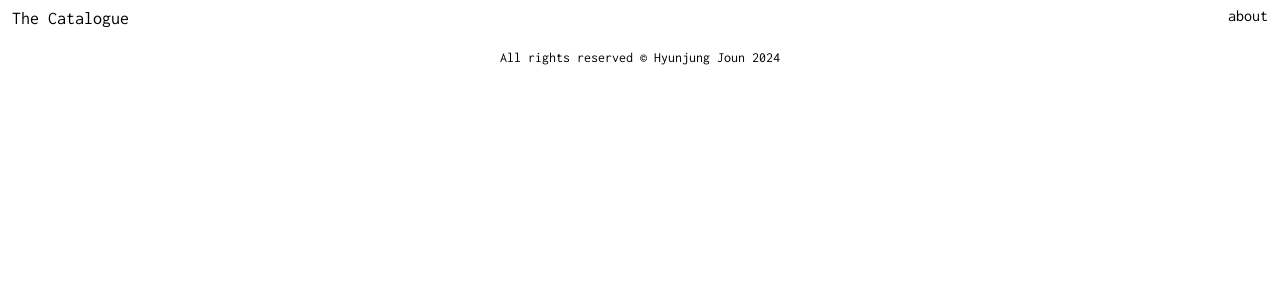
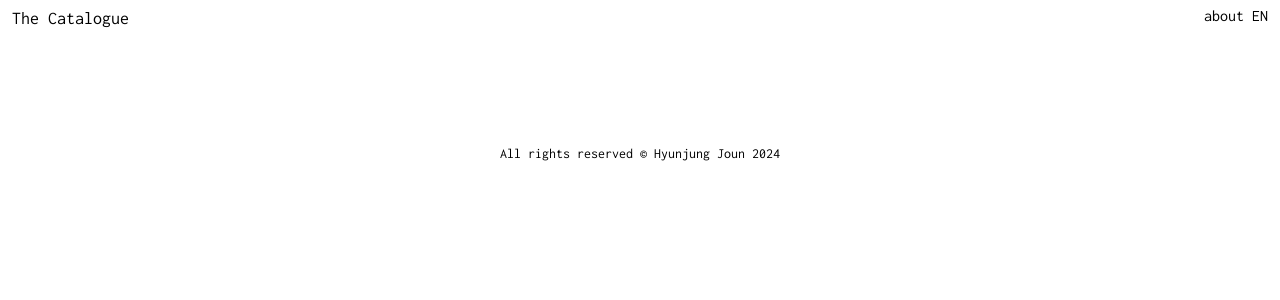
Before and after one commit to urbanscratcher/project-the-catalogue, a Next.js app: page /projects/1 in a window 1280 px wide. Shown: the top 300 px of the page. Built offline with nearby package versions, Linux system fonts and the light colour scheme; no server answers.

Commit message:
language context

```diff
--- a/package.json
+++ b/package.json
@@ -9,6 +9,7 @@
     "lint": "next lint"
   },
   "dependencies": {
+    "@tailwindcss/typography": "^0.5.13",
     "next": "14.1.0",
     "react": "^18",
     "react-dom": "^18",
--- a/src/app/globals.css
+++ b/src/app/globals.css
@@ -6,4 +6,12 @@
   html {
     @apply font-mono;
   }
+
+  .markdown h1 {
+    @apply break-words text-6xl text-right font-normal;
+  }
+
+  .markdown h2 {
+    @apply text-2xl;
+  }
 }
--- a/src/app/layout.tsx
+++ b/src/app/layout.tsx
@@ -1,8 +1,9 @@
 import type { Metadata } from "next";
 import { Inconsolata, Inter } from "next/font/google";
 import "./globals.css";
-import Header from "@/components/Header";
-import Footer from "@/components/Footer";
+import Header from "../components/Header";
+import Footer from "../components/Footer";
+import LanguageProvider from "@/context/LanguageContext";
 
 const inconsolata = Inconsolata({ subsets: ["latin"] });
 
@@ -19,9 +20,11 @@ export default function RootLayout({
   return (
     <html lang="en">
       <body className={inconsolata.className}>
-        <Header />
-        <main className="container mx-auto">{children}</main>
-        <Footer />
+        <LanguageProvider>
+          <Header />
+          <main className="container mx-auto">{children}</main>
+          <Footer />
+        </LanguageProvider>
       </body>
     </html>
   );
--- a/src/app/page.tsx
+++ b/src/app/page.tsx
@@ -20,31 +20,43 @@ export default function Home() {
   return (
     <>
       {projects.length > 0 ? (
-        <div className="mt-12 max-wlg mx-auto grid gap-6 lg:grids-cols-2 lg:grid-cols-2 lg:max-w-none">
-          {" "}
-          <ol className="flex flex-col gap-5">
+        <div className="py-12 max-w-lg mx-auto grid gap-12 lg:grid-cols-[420px_auto] lg:max-w-none">
+          <ol className="flex flex-col gap-5 break-words whitespace-pre-wrap">
             {projects.map((post: any, i) => (
               <li key={post.id}>
                 <div className="flex flex-col">
                   <p className="font-bold leading-6 tracking-wide">
-                    <a
-                      href={`http://${post?.link}`}
+                    <Link
+                      href={
+                        post?.github
+                          ? `/projects/${post.github.split("/")[4]}`
+                          : ""
+                      }
                       className="hover:underline"
-                      target="_blank"
+                      target="_self"
                     >
                       {String.fromCharCode(64 + i + 1)}.{" "}
                       {post.title.toUpperCase()}
+                    </Link>
+                    <span> </span>
+                    <a
+                      className="text-sm underline underline-offset-2 hover:no-underline"
+                      href={`${post?.link}`}
+                      target="_blank"
+                    >
+                      site
                     </a>
-                    <span className="text-gray-700 font-normal tracking-normal">
-                      &nbsp;&nbsp;{post.description}&nbsp;
-                    </span>
+                    <span> </span>
                     <a
-                      className="text-sm hover:underline"
+                      className="text-sm underline underline-offset-2 hover:no-underline"
                       href={`${post?.github}`}
                       target="_blank"
                     >
-                      source
+                      github
                     </a>
+                    <span className="font-normal tracking-normal">
+                      &nbsp;&nbsp;{post.description}&nbsp;
+                    </span>
                   </p>
 
                   <div className="border-t border-gray-800 p-1 my-1  text-xs flex justify-between">
@@ -66,9 +78,11 @@ export default function Home() {
             ))}
           </ol>
           {/* list display */}
+          <ol className="grid lg:grid-cols-3 gap-0">
             {projects.map((post: any, i) => (
+              <li key={post.id} className="py-2 px-4">
                 <Link
-              key={post.id}
+                  className="w-fit"
                   href={
                     post?.github ? `/projects/${post.github.split("/")[4]}` : ""
                   }
@@ -76,16 +90,21 @@ export default function Home() {
                   <p className="font-bold text-2xl">
                     {String.fromCharCode(64 + i + 1)}.
                   </p>
-              {post?.cover && (
+                  {post?.cover?.url ? (
                     <Image
                       src={post.cover.url}
                       alt={post.title}
                       width={200}
                       height={0}
+                      className="object-cover"
                     />
+                  ) : (
+                    <p>{post.title}</p>
                   )}
                 </Link>
+              </li>
             ))}
+          </ol>
         </div>
       ) : (
         <p>loading...</p>
--- a/src/app/projects/[slug]/page.tsx
+++ b/src/app/projects/[slug]/page.tsx
@@ -3,7 +3,7 @@ import { useEffect, useState } from "react";
 import Markdown from "react-markdown";
 
 function Page({ params }: { params: { slug: string } }) {
-  const [url, setUrl] = useState("");
+  const [text, setText] = useState("");
   const slug = params.slug;
 
   useEffect(() => {
@@ -11,14 +11,15 @@ function Page({ params }: { params: { slug: string } }) {
     fetch(url)
       .then((res) => res.text())
       .then((t) => {
-        setUrl(t);
+        console.log(t);
+        setText(t);
       });
   }, [slug]);
 
   return (
-    <>
-      <Markdown>{url}</Markdown>
-    </>
+    <section className="markdown prose max-w-xl mx-auto py-12">
+      <Markdown>{text}</Markdown>
+    </section>
   );
 }
 
--- a/src/components/Header.tsx
+++ b/src/components/Header.tsx
@@ -1,14 +1,18 @@
 import Link from "next/link";
+import LanguageBtn from "./LanguageBtn";
 
 function Header() {
   return (
-    <header className="flex px-3 text-center justify-between py-1">
-      <Link className="text-lg" href=".">
+    <header className="flex px-3 text-center justify-between py-1 max-w-[1920px] mx-auto">
+      <Link className="text-lg" href="/">
         The Catalogue
       </Link>
-      <Link href="./about" className="hover:text-gray-700">
-        about
-      </Link>
+      <div className="flex gap-2">
+        <Link href="/about" className="hover:underline">
+          about
+        </Link>
+        <LanguageBtn />
+      </div>
     </header>
   );
 }
--- /dev/null
+++ b/src/components/LanguageBtn.tsx
@@ -0,0 +1,17 @@
+"use client";
+import { useLanguage } from "@/context/LanguageContext";
+
+function LanguageBtn() {
+  const { language, toggleLanguage } = useLanguage();
+
+  return (
+    <p
+      className="hover:cursor-pointer hover:underline uppercase"
+      onClick={() => toggleLanguage()}
+    >
+      {language}
+    </p>
+  );
+}
+
+export default LanguageBtn;
--- /dev/null
+++ b/src/context/LanguageContext.tsx
@@ -0,0 +1,37 @@
+"use client";
+
+import { type ReactNode, createContext, useState, useContext } from "react";
+
+type Language = "en" | "kr";
+type LanguageContextProps = {
+  language: Language;
+  toggleLanguage: () => void;
+};
+
+export const LanguageContext = createContext<LanguageContextProps | undefined>(
+  undefined
+);
+
+function LanguageProvider({ children }: { children: ReactNode }) {
+  const [language, setLanguage] = useState<Language>("en");
+
+  const toggleLanguage = () => {
+    setLanguage((prevLanguage) => (prevLanguage === "en" ? "kr" : "en"));
+  };
+
+  return (
+    <LanguageContext.Provider value={{ language, toggleLanguage }}>
+      {children}
+    </LanguageContext.Provider>
+  );
+}
+
+export const useLanguage = () => {
+  const context = useContext(LanguageContext);
+  if (!context) {
+    throw new Error("useLanguage must be used within a LanguageProvider");
+  }
+  return context;
+};
+
+export default LanguageProvider;
--- a/tailwind.config.ts
+++ b/tailwind.config.ts
@@ -13,6 +13,6 @@ const config: Config = {
       },
     },
   },
-  plugins: [],
+  plugins: [require("@tailwindcss/typography")],
 };
 export default config;
```
Also changed, not shown: 2 other files (tests, documents, lock files or other folders). Lines whose indentation alone changed are shown as unchanged.
